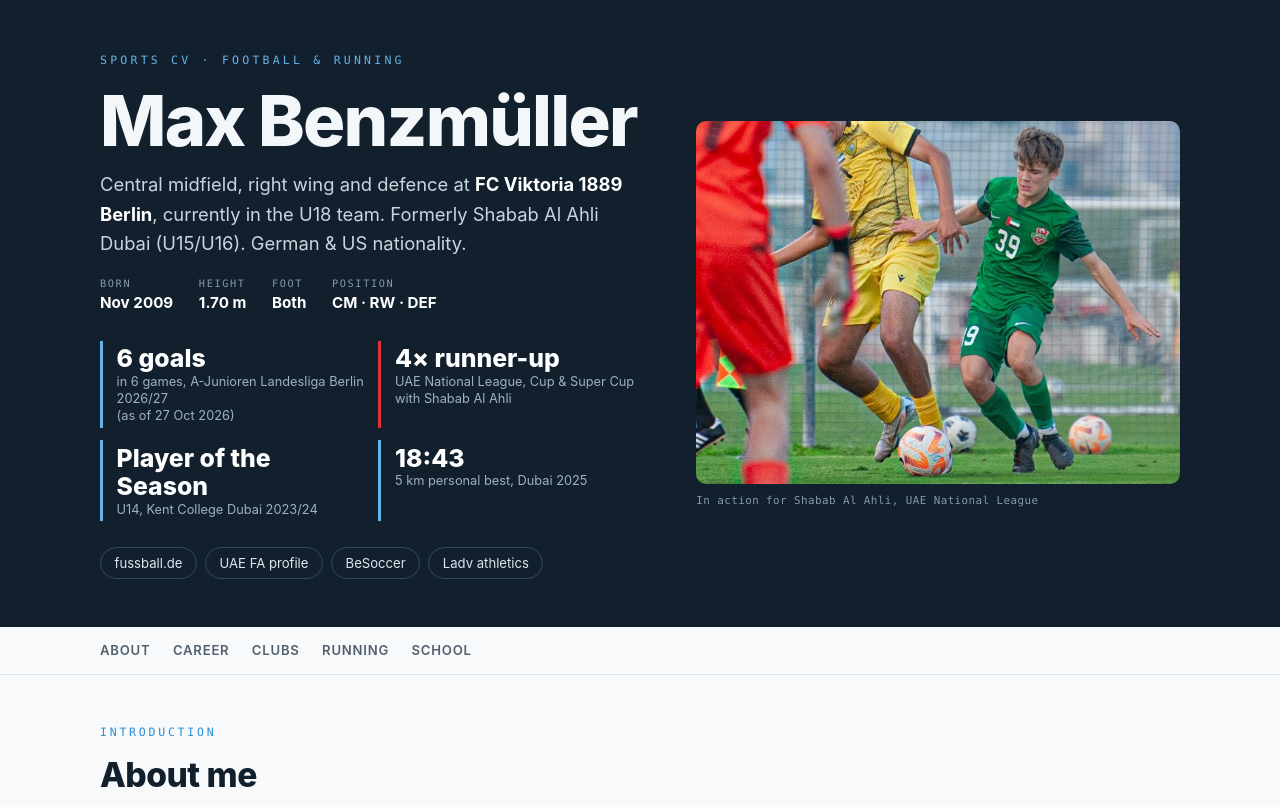
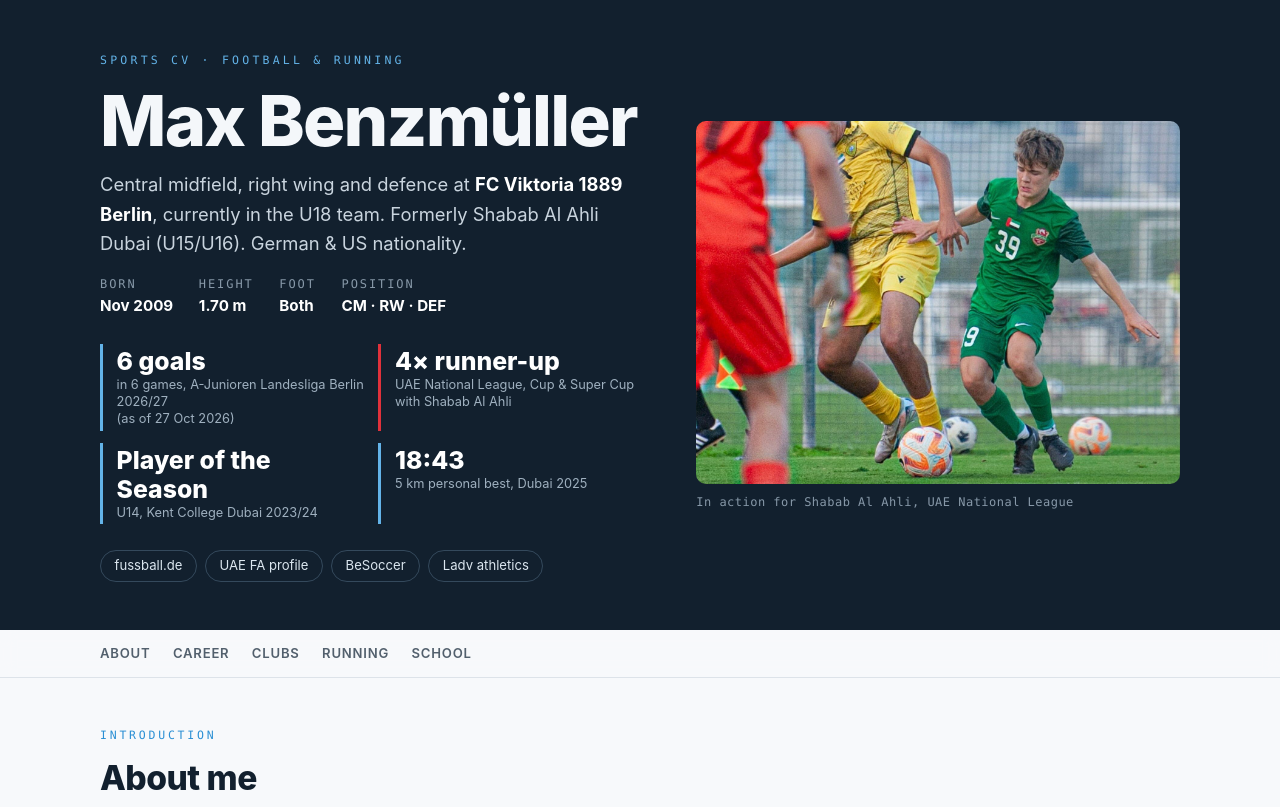
Before and after one commit to cbenzmueller/max-benzmueller, a plain HTML site: page index.html in a window 1280 px wide. Shown: the top 807 px of the page. Drawn offline with Linux system fonts and the light colour scheme.

Commit message:
Label the indoor title by season, lift the smallest type, tag German quotes
- "U14 indoor, 2026" next to "U16 field, 2026" read as a contradiction.
  It is none: hockey age classes run by Spieljahr and the indoor season
  sits between the two halves of the field season, so the indoor title
  of January 2026 belongs to season 2025/26 (the 2011 cohort was wU14
  then), while the field title of October 2026 opens season 2026/27
  (wU16). Athletics, by contrast, counts calendar years. The entries now
  name the season instead of the year.
- Smallest labels went from 0.64-0.68rem (about 10-11 px) to 0.75rem.
  The colours were fine: --ink-soft gives 6.1:1 on light and 7.5:1 on
  dark, so this was a size problem only.
- lang="de" on the Deutsche Hockey Zeitung headline and the coach's
  quote, for screen readers and hyphenation.

Co-Authored-By: Claude Opus 5 <noreply@anthropic.com>

```diff
--- a/index.html
+++ b/index.html
@@ -66,7 +66,7 @@
   .role b { color: #fff; font-weight: 700; }
   .facts { display: flex; flex-wrap: wrap; gap: 0.4rem 1.6rem; margin: -0.6rem 0 1.6rem; max-width: 34rem; }
   .facts div { font-size: 0.95rem; color: #fff; font-weight: 700; }
-  .facts span { display: block; font-family: var(--mono); font-size: 0.64rem; letter-spacing: 0.16em; text-transform: uppercase; color: #8798a8; font-weight: 400; }
+  .facts span { display: block; font-family: var(--mono); font-size: 0.75rem; letter-spacing: 0.16em; text-transform: uppercase; color: #8798a8; font-weight: 400; }
   .stats { display: grid; grid-template-columns: repeat(2, 1fr); gap: 0.8rem; max-width: 34rem; }
   .stat { border-left: 3px solid #63b3e8; padding: 0.2rem 0 0.2rem 0.85rem; }
   .stat.red { border-color: var(--hot); }
@@ -74,7 +74,7 @@
   .stat .l { font-size: 0.8rem; color: #9fb0bf; line-height: 1.35; }
   .hero-photo { position: relative; }
   .hero-photo img { border-radius: 10px; aspect-ratio: 4 / 3; object-fit: cover; object-position: 75% 40%; width: 100%; height: auto; }
-  .hero-photo figcaption { font-family: var(--mono); font-size: 0.68rem; color: #8798a8; margin-top: 0.55rem; letter-spacing: 0.04em; }
+  .hero-photo figcaption { font-family: var(--mono); font-size: 0.75rem; color: #8798a8; margin-top: 0.55rem; letter-spacing: 0.04em; }
   .profiles { margin-top: 1.6rem; display: flex; flex-wrap: wrap; gap: 0.5rem; }
   .profiles a {
     border: 1px solid #34495c; border-radius: 999px; padding: 0.3rem 0.85rem;
@@ -155,7 +155,7 @@
   td.d { font-weight: 700; white-space: nowrap; }
   td .note { display: block; color: var(--ink-soft); font-size: 0.82rem; }
   .running figure img { border-radius: 10px; }
-  .running figcaption { font-family: var(--mono); font-size: 0.68rem; color: var(--ink-soft); margin-top: 0.5rem; }
+  .running figcaption { font-family: var(--mono); font-size: 0.75rem; color: var(--ink-soft); margin-top: 0.5rem; }
 
 
   .school { display: grid; grid-template-columns: 1.2fr 1fr; gap: 2rem; align-items: start; }
```
